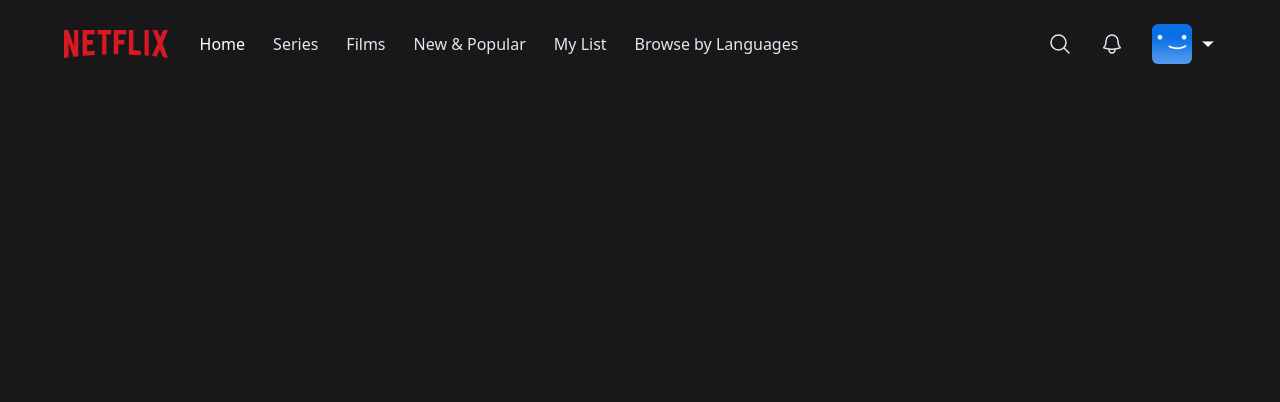
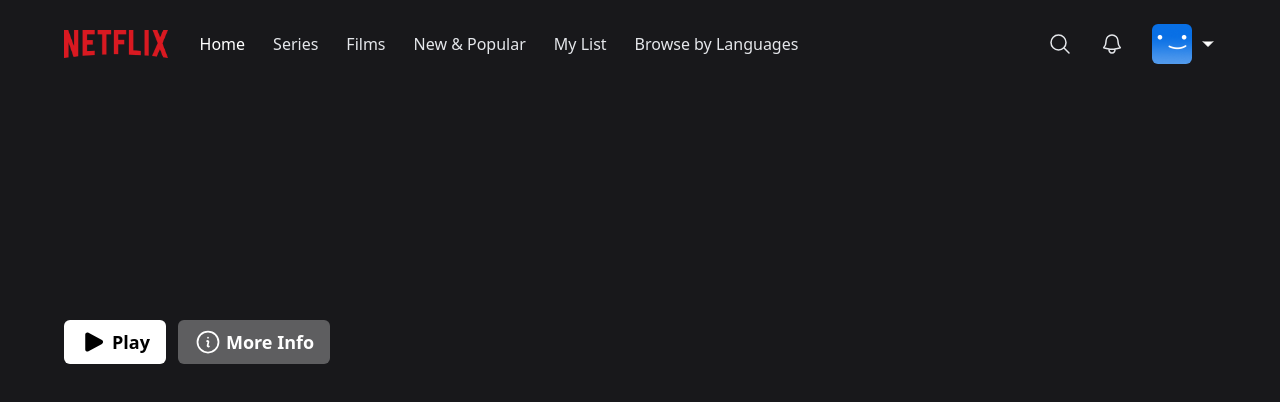
Before and after one commit to MykhailoKondrat/netflix-clone, a Next.js app: page / in a window 1280 px wide. Shown: the top 402 px of the page. Built offline with nearby package versions, Linux system fonts and the light colour scheme; no server answers; the database is empty; sample sign-in values are in the browser's storage.

Commit message:
add billboard

```diff
--- /dev/null
+++ b/components/Billboard.tsx
@@ -0,0 +1,57 @@
+import React, { useCallback } from 'react';
+import { InformationCircleIcon } from '@heroicons/react/24/outline';
+
+import PlayButton from '@/components/PlayButton';
+import useBillboard from '@/hooks/useBillboard';
+import useInfoModalStore from '@/hooks/useInfoModalStore';
+
+const Billboard: React.FC = () => {
+  const { openModal } = useInfoModalStore();
+  const { data } = useBillboard();
+
+  const handleOpenModal = useCallback(() => {
+    openModal(data?.id);
+  }, [openModal, data?.id]);
+
+
+
+  return (
+    <div className="relative h-[56.25vw]">
+      <video poster={data?.thumbnailUrl} className="w-full h-[56.25vw] object-cover brightness-[60%] transition duration-500" autoPlay muted loop src={data?.videoUrl}></video>
+      <div className="absolute top-[30%] md:top-[40%] ml-4 md:ml-16">
+        <p className="text-white text-1xl md:text-5xl h-full w-[50%] lg:text-6xl font-bold drop-shadow-xl">
+          {data?.title}
+        </p>
+        <p className="text-white text-[8px] md:text-lg mt-3 md:mt-8 w-[90%] md:w-[80%] lg:w-[50%] drop-shadow-xl">
+          {data?.description}
+        </p>
+        <div className="flex flex-row items-center mt-3 md:mt-4 gap-3">
+          <PlayButton movieId={data?.id} />
+          <button
+            onClick={handleOpenModal}
+            className="
+            bg-white
+            text-white
+              bg-opacity-30
+              rounded-md
+              py-1 md:py-2
+              px-2 md:px-4
+              w-auto
+              text-xs lg:text-lg
+              font-semibold
+              flex
+              flex-row
+              items-center
+              hover:bg-opacity-20
+              transition
+            "
+            >
+              <InformationCircleIcon className="w-4 md:w-7 mr-1" />
+              More Info
+          </button>
+        </div>
+      </div>
+    </div>
+  )
+}
+export default Billboard;
--- /dev/null
+++ b/components/PlayButton.tsx
@@ -0,0 +1,36 @@
+import React from 'react';
+import { PlayIcon } from '@heroicons/react/24/solid';
+import { useRouter } from 'next/router';
+
+interface PlayButtonProps {
+  movieId: string;
+}
+
+const PlayButton: React.FC<PlayButtonProps> = ({ movieId }) => {
+  const router = useRouter();
+
+  return (
+    <button
+      onClick={() => router.push(`/watch/${movieId}`)}
+      className="
+        bg-white
+        rounded-md
+        py-1 md:py-2
+        px-2 md:px-4
+        w-auto
+        text-xs lg:text-lg
+        font-semibold
+        flex
+        flex-row
+        items-center
+        hover:bg-neutral-300
+        transition
+        "
+      >
+        <PlayIcon className="w-4 md:w-7 text-black mr-1" />
+        Play
+    </button>
+  );
+}
+
+export default PlayButton;
--- /dev/null
+++ b/hooks/useInfoModalStore.ts
@@ -0,0 +1,17 @@
+import { create } from 'zustand';
+
+export interface ModalStoreInterface {
+  movieId?: string;
+  isOpen: boolean;
+  openModal: (movieId: string) => void;
+  closeModal: () => void;
+}
+
+const useInfoModalStore = create<ModalStoreInterface>((set) => ({
+  movieId: undefined,
+  isOpen: false,
+  openModal: (movieId: string) => set({ isOpen: true, movieId }),
+  closeModal: () => set({ isOpen: false, movieId: undefined }),
+}));
+
+export default useInfoModalStore;
--- a/package.json
+++ b/package.json
@@ -23,7 +23,8 @@
     "react": "18.2.0",
     "react-dom": "18.2.0",
     "swr": "^2.1.0",
-    "typescript": "4.9.5"
+    "typescript": "4.9.5",
+    "zustand": "^4.3.6"
   },
   "devDependencies": {
     "@types/bcrypt": "^5.0.0",
--- a/pages/api/random.ts
+++ b/pages/api/random.ts
@@ -46,7 +46,6 @@
     // return res.status(200).json(randomMovies[0]);
   } catch (error) {
     console.log(error);
-
     return res.status(500).end();
   }
 }
--- a/pages/api/register.ts
+++ b/pages/api/register.ts
@@ -5,7 +5,6 @@
   req: NextApiRequest,
   res: NextApiResponse
 ) {
-  console.log(req);
   if (req.method !== 'POST') {
     return res.status(405).end();
   }
--- a/pages/index.tsx
+++ b/pages/index.tsx
@@ -1,9 +1,9 @@
-import { getSession, signOut } from 'next-auth/react';
+import { getSession } from 'next-auth/react';
 import { NextPageContext } from 'next';
 import useCurrentUser from '@/hooks/useCurrentUser';
 import React from 'react';
 import Navbar from '@/components/Navbar';
-import useBillboard from '@/hooks/useBillboard';
+import Billboard from '@/components/Billboard';
 
 export async function getServerSideProps(
   context: NextPageContext
@@ -22,13 +22,10 @@
 
 export default function Home() {
   const { data: user } = useCurrentUser();
-
-  const { data } = useBillboard();
-  console.log(data);
   return (
     <>
-
       <Navbar />
+      <Billboard />
       {/*<p className="text-white">*/}
       {/*  Logged in as {user?.email}*/}
       {/*</p>*/}
```
Also changed, not shown: midllewares/stackMiddleware.ts (added, +15 -0 lines), pages/api/index.ts (added, +10 -0 lines), 1 other file (tests, documents, lock files or other folders).
